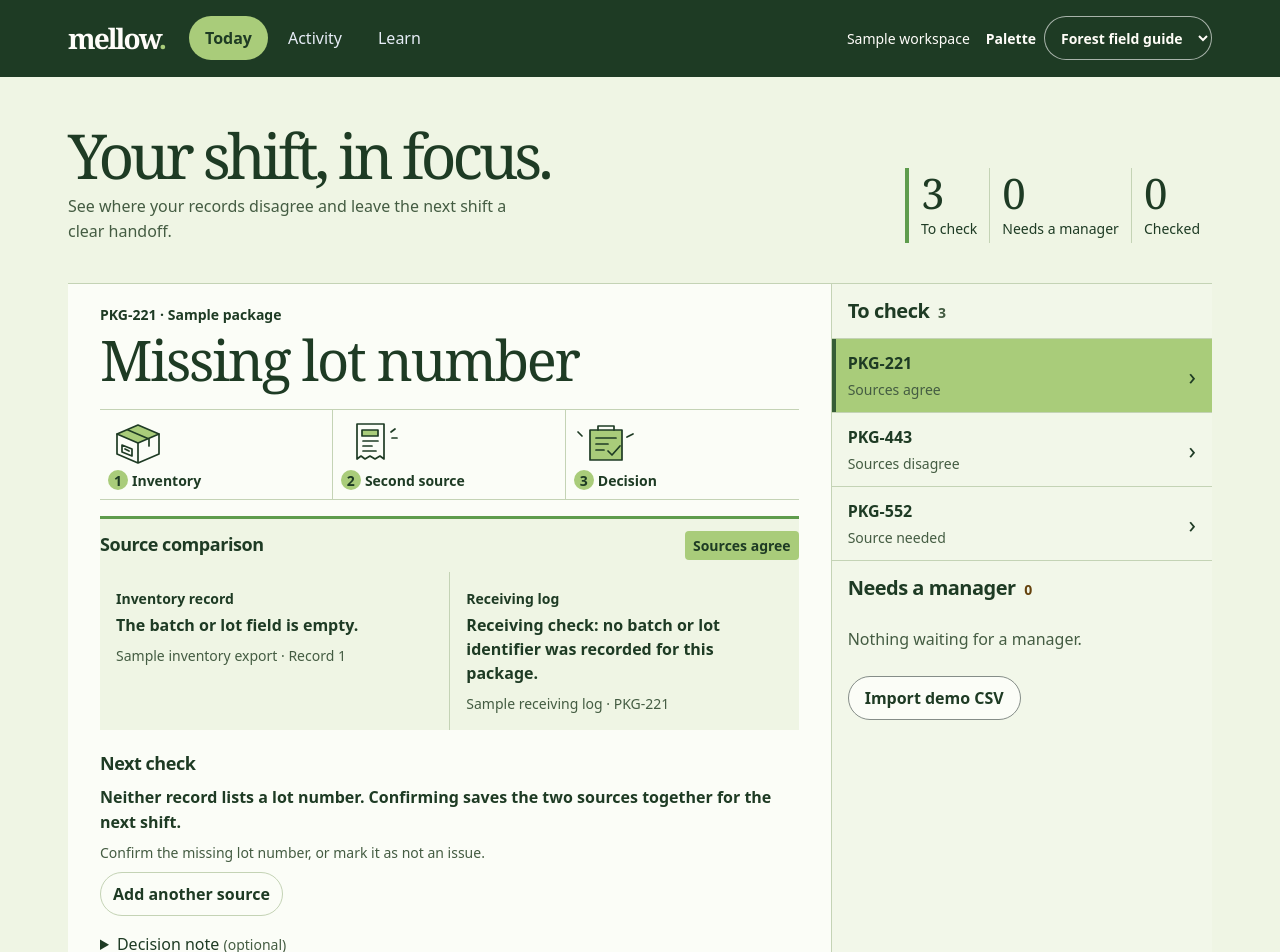
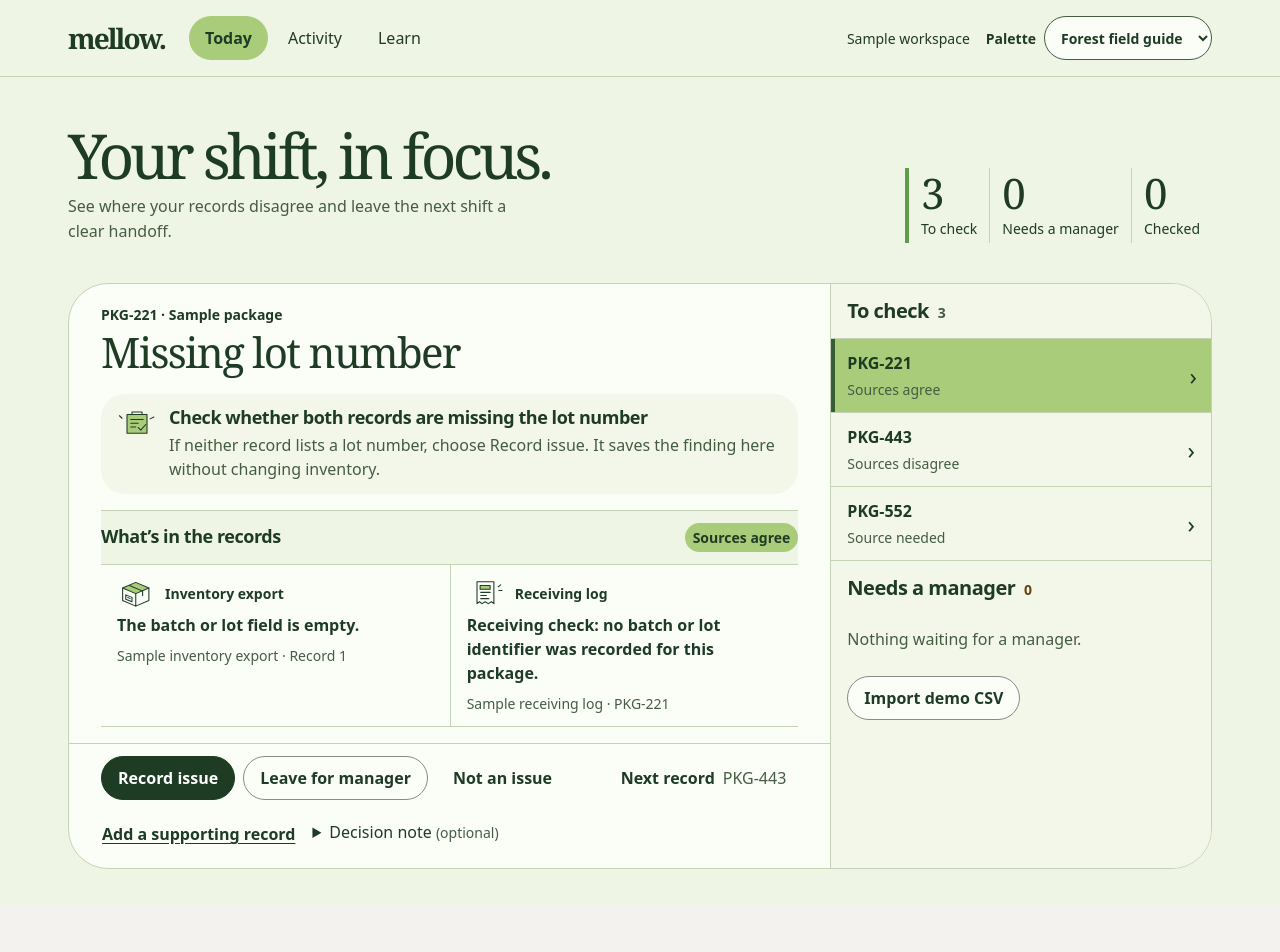
Before and after one commit to mauifrancis-ui/mellow-demo, a React (Vite) app: page / in a window 1280 px wide. Shown: the top 952 px of the page. After the commit the page ends 905 px from the top, so only its background shows below. Built offline with nearby package versions, Linux system fonts and the light colour scheme.

Commit message:
Guide reviewers from plain-language instructions to decisions

```diff
--- a/src/App.tsx
+++ b/src/App.tsx
@@ -40,13 +40,7 @@ function DecisionNote({ note, onChange }: { note: string; onChange: (note: strin
   );
 }
 
-const reviewSteps = [
-  { id: "inventory-source", label: "Inventory", drawing: "package" },
-  { id: "second-source", label: "Second source", drawing: "receipt" },
-  { id: "review-decision", label: "Decision", drawing: "handoff" },
-] as const;
-
-function ReviewDrawing({ kind }: { kind: typeof reviewSteps[number]["drawing"] }) {
+function ReviewDrawing({ kind }: { kind: "package" | "receipt" | "handoff" }) {
   return (
     <svg aria-hidden="true" viewBox="0 0 64 48" className="review-drawing" fill="none"
       stroke="currentColor" strokeWidth="1.7" strokeLinecap="round" strokeLinejoin="round">
@@ -69,42 +63,21 @@ function ReviewDrawing({ kind }: { kind: typeof reviewSteps[number]["drawing"] }
   );
 }
 
-function ReviewSteps() {
-  const [selected, setSelected] = useState<string>();
-  return (
-    <nav className="review-steps" aria-label="Review sections">
-      {reviewSteps.map(({ id, label, drawing }, index) => (
-        <a key={id} href={`#${id}`} aria-current={selected === id ? "location" : undefined} onClick={(event) => {
-          const target = document.getElementById(id);
-          if (!target) return;
-          event.preventDefault();
-          setSelected(id);
-          target.focus({ preventScroll: true });
-          target.scrollIntoView({ block: "nearest", behavior: "instant" });
-        }}>
-          <ReviewDrawing kind={drawing} />
-          <span className="step-label"><span className="step-number">{index + 1}</span>{label}</span>
-        </a>
-      ))}
-    </nav>
-  );
-}
-
 function SourceComparison({ task, review }: { task: Task; review: ReturnType<typeof prepareReview> }) {
   return <section className="record-insight comparison" aria-label="What the records say">
     <div className="comparison-heading">
-      <h3>Source comparison</h3>
+      <h3>What’s in the records</h3>
       <span className="source-state" data-state={review.state}>{review.state}</span>
     </div>
     <div className="comparison-grid">
       <div className="comparison-source" id="inventory-source" tabIndex={-1} role="group" aria-label="Inventory source">
-        <span>{task.sample ? "Inventory record" : "Imported record"}</span>
+        <span className="source-label"><ReviewDrawing kind="package" />{task.sample ? "Inventory export" : "Imported file"}</span>
         <strong>{task.observation}</strong>
         <small>{task.source} · Record {task.line}</small>
       </div>
       <div className="comparison-source" id="second-source" tabIndex={-1} role="group" aria-label="Second source">
-        <span>{review.source ? "Receiving log" : "Second source"}</span>
-        <strong>{review.source ? review.source.excerpt : "Nothing linked yet"}</strong>
+        <span className="source-label"><ReviewDrawing kind="receipt" />{task.sample ? "Receiving log" : "Supporting record"}</span>
+        <strong>{review.source ? review.source.excerpt : "No supporting record is attached."}</strong>
         {review.source && <small>{review.source.reference}</small>}
       </div>
     </div>
@@ -136,11 +109,13 @@ export default function App() {
   const following = active && nextRecord(workspace.tasks, queue, active.id);
   const draft = active ? workspace.drafts[active.id] ?? emptyDraft : emptyDraft;
   const review = active ? prepareReview(active) : undefined;
-  const hasManualEvidence = Boolean(draft.reference || draft.excerpt);
-  const editing = active?.id === editRecordId || hasManualEvidence;
-  const preparedEvidence = !editing ? review?.evidence : undefined;
+  const hasManualEvidence = Boolean(draft.reference || draft.excerpt)
+    && (draft.reference !== review?.evidence?.reference || draft.excerpt !== review?.evidence?.excerpt);
+  const editing = active?.id === editRecordId;
+  const preparedEvidence = !editing && !hasManualEvidence ? review?.evidence : undefined;
   const needsRationale = editing && Boolean(review?.source && !review.evidence);
-  const canApprove = hasEvidence(preparedEvidence ?? draft) && (!needsRationale || Boolean(draft.note.trim()));
+  const canApprove = Boolean(preparedEvidence) || (editing && hasEvidence(draft) && (!needsRationale || Boolean(draft.note.trim())));
+  const pendingManager = Boolean(active && latest.get(active.id) === "Manager review requested");
   const hasDraft = Object.values(draft).some((value) => value.trim());
 
   function save(update: (current: Workspace) => Workspace) {
@@ -229,6 +204,12 @@ export default function App() {
     }
   }
 
+  function openEvidence() {
+    if (!active) return;
+    setEditRecordId(active.id);
+    requestAnimationFrame(() => evidenceInput.current?.focus());
+  }
+
   function openTask(task: Task) {
     setActiveId(task.id);
     setEditRecordId("");
@@ -284,7 +265,7 @@ export default function App() {
           </label>
         </div>
       </div></header>
-      <main className="page">
+      <main className="page" key={tab}>
         <header className={tab === "Today" ? "shift-header" : "page-header"}>
           <div><h1>{tab === "Today" ? "Your shift, in focus." : tab}</h1><p>{tab === "Today" ? "See where your records disagree and leave the next shift a clear handoff." : tab === "Activity" ? "See what was decided and what still needs a manager." : "A field guide for the dispensary floor."}</p></div>
           {tab === "Today" && <>
@@ -306,40 +287,45 @@ export default function App() {
               </div>
               <a className="queue-link" href="#work-queue">View queue</a>
             </div>
-            <p className="feedback review-feedback" id="review-feedback" role="status">{status}</p>
             {error && <p className="error review-feedback" role="alert">{error}</p>}
             {active && review ? <>
-              <ReviewSteps key={active.id} />
+              <div className="review-instruction" key={active.id}>
+                <ReviewDrawing kind="handoff" />
+                <div>
+                  <h3>{pendingManager ? "Waiting for a manager" : review.evidence ? "Check whether both records are missing the lot number" : review.source ? "Have a manager check the package label" : "Find a record that backs this up"}</h3>
+                  <p id="evidence-help">{pendingManager ? "This is already in the handoff. If you can resolve it, review the evidence below." : review.nextStep}</p>
+                </div>
+              </div>
               <SourceComparison key={active.id} task={active} review={review} />
-              <div className="evidence">
+              {editing && <section className="evidence" aria-label="Add supporting evidence">
                 <div className="evidence-header">
-                  <h3>Next check</h3>
+                  <h3>Evidence you’re adding</h3>
                   {hasDraft && <span className="draft-label">{error ? "Draft on this page" : "Draft on this device"}</span>}
                 </div>
-                <p className="review-summary">{review.summary}</p>
-                <p id="evidence-help" className="evidence-status">{review.nextStep}</p>
-                {editing ? <div className="evidence-fields">
+                <div className="evidence-fields">
                   <label>Evidence source<input ref={evidenceInput} value={draft.reference} onChange={(event) => updateDraft("reference", event.target.value)} maxLength={500} /></label>
                   <label>Supporting excerpt<textarea rows={2} value={draft.excerpt} onChange={(event) => updateDraft("excerpt", event.target.value)} maxLength={2000} /></label>
                   {needsRationale && <label>How does this evidence resolve the conflict?<textarea rows={2} value={draft.note} onChange={(event) => updateDraft("note", event.target.value)} maxLength={1000} /></label>}
-                </div> : <button className="manual-evidence" onClick={() => {
-                  setEditRecordId(active.id);
-                  requestAnimationFrame(() => evidenceInput.current?.focus());
-                }}>{review.source ? "Add another source" : "Add evidence"}</button>}
-                {!needsRationale && <DecisionNote key={active.id} note={draft.note} onChange={(value) => updateDraft("note", value)} />}
-              </div>
-              <div className="decision-footer" id="review-decision" tabIndex={-1} role="group" aria-label="Decision controls">
+                </div>
+              </section>}
+              <div className="decision-footer" id="review-decision" role="group" aria-label="Decision controls">
                 <div className="actions">
-                  {(editing || canApprove) && <button className="solid" aria-describedby="evidence-help" disabled={!canApprove} onClick={() => decide(active, "Approved")}>Confirm issue</button>}
-                  <button className={!canApprove && !editing ? "solid" : ""} disabled={latest.get(active.id) === "Manager review requested"} onClick={() => decide(active, "Manager review requested")}>Leave for manager</button>
+                  {(editing || canApprove) && <button className="solid" aria-describedby="evidence-help" disabled={!canApprove} onClick={() => decide(active, "Approved")}>Record issue</button>}
+                  {!editing && hasManualEvidence && <button className="solid" onClick={openEvidence}>Review saved evidence</button>}
+                  {!pendingManager && <button className={!canApprove && !editing && !hasManualEvidence ? "solid" : ""} onClick={() => decide(active, "Manager review requested")}>Leave for manager</button>}
                   <button className="quiet" onClick={() => decide(active, "Dismissed")}>Not an issue</button>
                 </div>
                 {following && <button className="next-record" onClick={() => openTask(following)}>Next record <span className="next-id">{following.record}</span></button>}
+              </div>
+              <div className="review-extras">
+                {!editing && !hasManualEvidence && <button className="manual-evidence" onClick={openEvidence}>{review.source ? "Add a supporting record" : "Add evidence"}</button>}
+                {!needsRationale && <DecisionNote key={active.id} note={draft.note} onChange={(value) => updateDraft("note", value)} />}
               </div>
             </> : <div className="completion">
               <p>{manager.length ? "Your checks are done. The next shift can see what still needs a manager." : "Everything in the queue has been checked. Your decisions are saved in Activity."}</p>
               <button className="manual-evidence" onClick={() => setTab("Activity")}>{manager.length ? "Open shift handoff" : "See what was checked"}</button>
             </div>}
+            <p className="feedback review-feedback" id="review-feedback" role="status">{status}</p>
           </section>
           <aside className="queue-rail" aria-label="Record queues">
             <section className="panel" id="work-queue" tabIndex={-1} aria-labelledby="queue-title">
--- a/src/styles.css
+++ b/src/styles.css
@@ -302,32 +302,51 @@ small { display: block; margin-top: 4px; font-size: 14px; }
 }
 .shell[data-palette="field"] .masthead { --focus: #a9cc7a; }
 .shell[data-palette="field"] .actions .solid:enabled:hover { background: #315837; }
-.review-steps {
+
+/* Guided reading and decision */
+.shell[data-palette] .masthead {
+  --focus: var(--masthead-focus, var(--accent));
+  background: var(--canvas); color: var(--deep); border-color: var(--line);
+}
+.shell[data-palette] .masthead :is(.wordmark, .local-label, nav button) { color: var(--deep); }
+.shell[data-palette] .masthead .wordmark span { color: var(--accent); }
+.shell[data-palette] .masthead nav button:hover { background: var(--subtle-surface); }
+.shell[data-palette] .masthead nav button[aria-current] { background: var(--selected); color: var(--deep); }
+.palette-picker select { color: var(--deep); background: var(--surface); border-color: var(--muted); }
+.review-layout { border: 1px solid var(--line); border-radius: clamp(24px, 4vw, 40px); overflow: clip; }
+.record-identity h2 { font-size: clamp(28px, 4vw, 42px); }
+.review-instruction {
   --diagram-fill: var(--selected);
-  display: grid; grid-template-columns: repeat(3, minmax(0, 1fr));
-  margin: 0 var(--review-inset) 16px; gap: 0;
-  border-block: 1px solid var(--line);
+  margin: 0 var(--review-inset) 16px; padding: 12px 16px;
+  display: flex; align-items: start; gap: 12px; border-radius: 24px;
+  background: var(--subtle-surface);
 }
-.review-steps a {
-  display: grid; justify-items: start; align-content: center; gap: 4px;
-  min-height: 72px; min-width: 0; padding: 8px;
-  border-inline-end: 1px solid var(--line); color: var(--deep);
+.review-instruction h3 { font-size: 18px; line-height: 1.25; }
+.review-instruction p { margin-top: 4px; color: var(--muted); }
+.review-drawing { flex: none; width: 40px; height: 32px; }
+.drawing-fill { fill: var(--diagram-fill, var(--selected)); }
+.comparison { border-block-start: 1px solid var(--line); }
+.comparison-grid { background: var(--surface); border-block: 1px solid var(--line); }
+.comparison-source { padding: 12px 16px; }
+.comparison-source .source-label { display: flex; align-items: center; gap: 8px; }
+.comparison-source strong { font-weight: 550; }
+.source-state { border-radius: var(--pill); }
+.decision-footer { margin-top: 16px; background: var(--surface); }
+.shell[data-palette] .decision-footer { background: var(--surface); }
+.review-extras { display: flex; flex-wrap: wrap; align-items: start; gap: 4px 16px; padding: 0 var(--review-inset) 12px; }
+.review-extras .note[open] { flex: 1 0 100%; }
+.review-extras .manual-evidence { border-color: transparent; padding-inline: 0; text-decoration: underline; text-underline-offset: 3px; }
+.review-feedback { margin: 0 var(--review-inset) 12px; }
+.feedback.review-feedback { padding: 4px 0; color: var(--muted); background: transparent; font-size: 14px; }
+.error.review-feedback { margin-top: 4px; }
+.evidence-fields :is(input, textarea) { border-radius: 16px; }
+
+@media (prefers-reduced-motion: no-preference) {
+  .page { animation: page-arrival 180ms var(--ease) both; }
+  .review-instruction, .evidence { animation: panel-arrival 200ms var(--ease) both; }
+  .feedback:not(:empty) { animation: page-arrival 160ms var(--ease) both; }
+  .queue-row[aria-current] .chevron { transform: translateX(2px); transition: transform var(--press) var(--ease); }
+  .manual-evidence:active { transform: translateY(1px); }
+  @keyframes page-arrival { from { opacity: .78; } to { opacity: 1; } }
+  @keyframes panel-arrival { from { transform: translateY(6px); opacity: .72; } to { transform: translateY(0); opacity: 1; } }
 }
-.review-steps a:last-child { border-inline-end: 0; }
-.review-steps a:hover, .review-steps a[aria-current] { background: var(--observation); }
-.review-steps a[aria-current] { box-shadow: inset 0 -3px var(--observation-edge); }
-.review-drawing { width: clamp(32px, 6vw, 64px); height: auto; }
-.drawing-fill { fill: var(--diagram-fill); }
-.step-label { display: flex; flex-wrap: wrap; align-items: center; gap: 4px; font-size: 14px; font-weight: 650; }
-.step-number { display: grid; place-items: center; min-width: 20px; height: 20px; border-radius: 50%; background: var(--selected); color: var(--deep); }
-.comparison-source:focus, .decision-footer:focus { outline: 2px solid var(--focus); outline-offset: -2px; }
-@media (prefers-reduced-motion: no-preference) {
-  .review-steps a { transition: background-color var(--press) var(--ease), box-shadow var(--press) var(--ease); }
-  .review-steps .review-drawing { animation: drawing-arrival var(--reveal) var(--ease) both; }
-  .review-steps a:nth-child(2) .review-drawing { animation-delay: 35ms; }
-  .review-steps a:nth-child(3) .review-drawing { animation-delay: 70ms; }
-  @keyframes drawing-arrival {
-    from { transform: translateY(3px); opacity: .7; }
-    to { transform: translateY(0); opacity: 1; }
-  }
-}
--- a/src/workspace.ts
+++ b/src/workspace.ts
@@ -131,7 +131,7 @@ export function prepareReview(task: Task) {
       state: "Sources agree",
       evidence: { ...source, note: "" },
       summary: "Neither record lists a lot number. Confirming saves the two sources together for the next shift.",
-      nextStep: "Confirm the missing lot number, or mark it as not an issue.",
+      nextStep: "If neither record lists a lot number, choose Record issue. It saves the finding here without changing inventory.",
       handoffNext: "Check the physical package label for a lot number.",
     };
   }
@@ -141,7 +141,7 @@ export function prepareReview(task: Task) {
       state: "Sources disagree",
       evidence: undefined,
       summary: "The export is blank, but receiving saw a lot number on the label. The original label is the next place to check.",
-      nextStep: "Leave this for a manager to check, or add a source that explains the difference.",
+      nextStep: "Receiving saw a number that the export doesn’t show. Leave it for a manager unless you can document which record is right.",
       handoffNext: "Compare the original package label with the receiving log and the inventory record.",
     };
   }
@@ -152,7 +152,7 @@ export function prepareReview(task: Task) {
     summary: task.sample
       ? "Only the inventory record is available. A blank export field can’t tell you what was on the label."
       : "The import shows what was in the file. A second source can help you decide what happened.",
-    nextStep: "Leave it for a manager, or add a record that backs up what you found.",
+    nextStep: "A blank field is only a clue. Add the receiving log or another supporting record, or leave it for a manager.",
     handoffNext: "Find a supporting record for this item and compare it with the import.",
   };
 }
```
Also changed, not shown: 1 other file (tests, documents, lock files or other folders).
